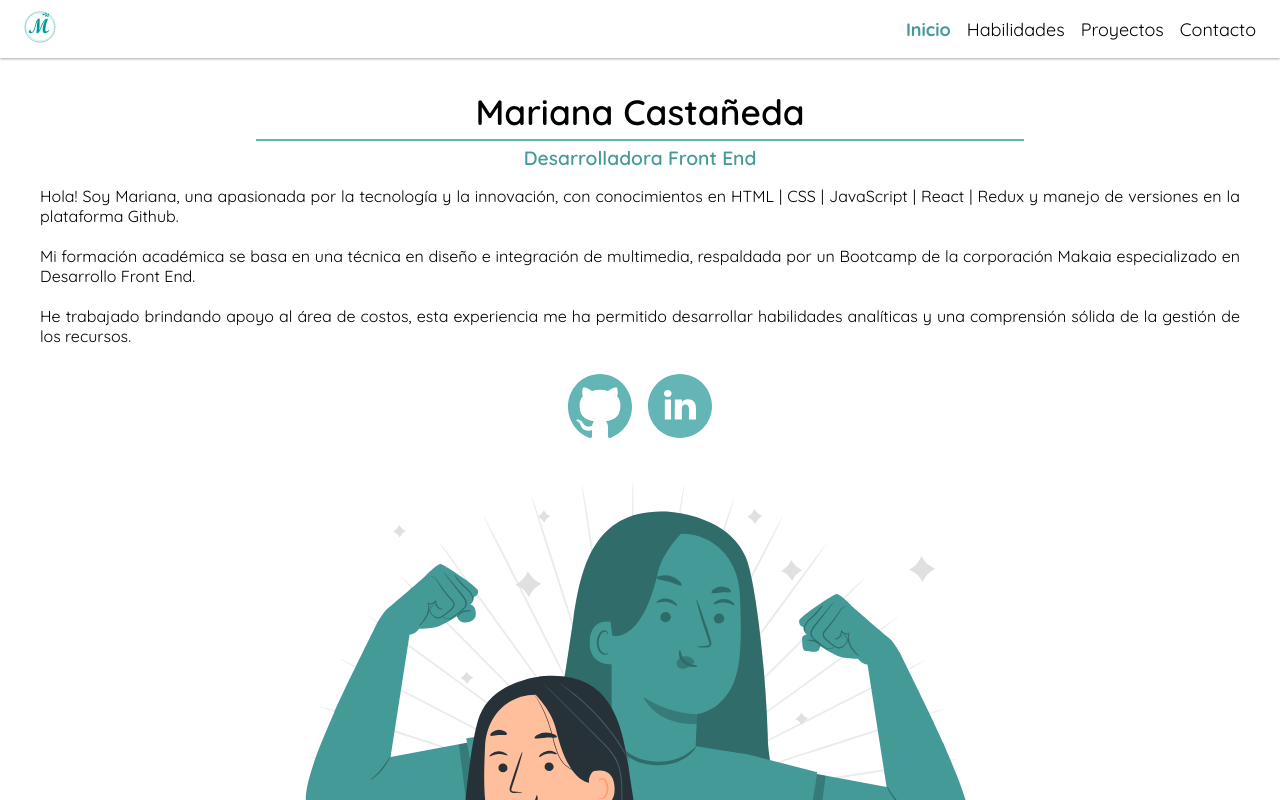
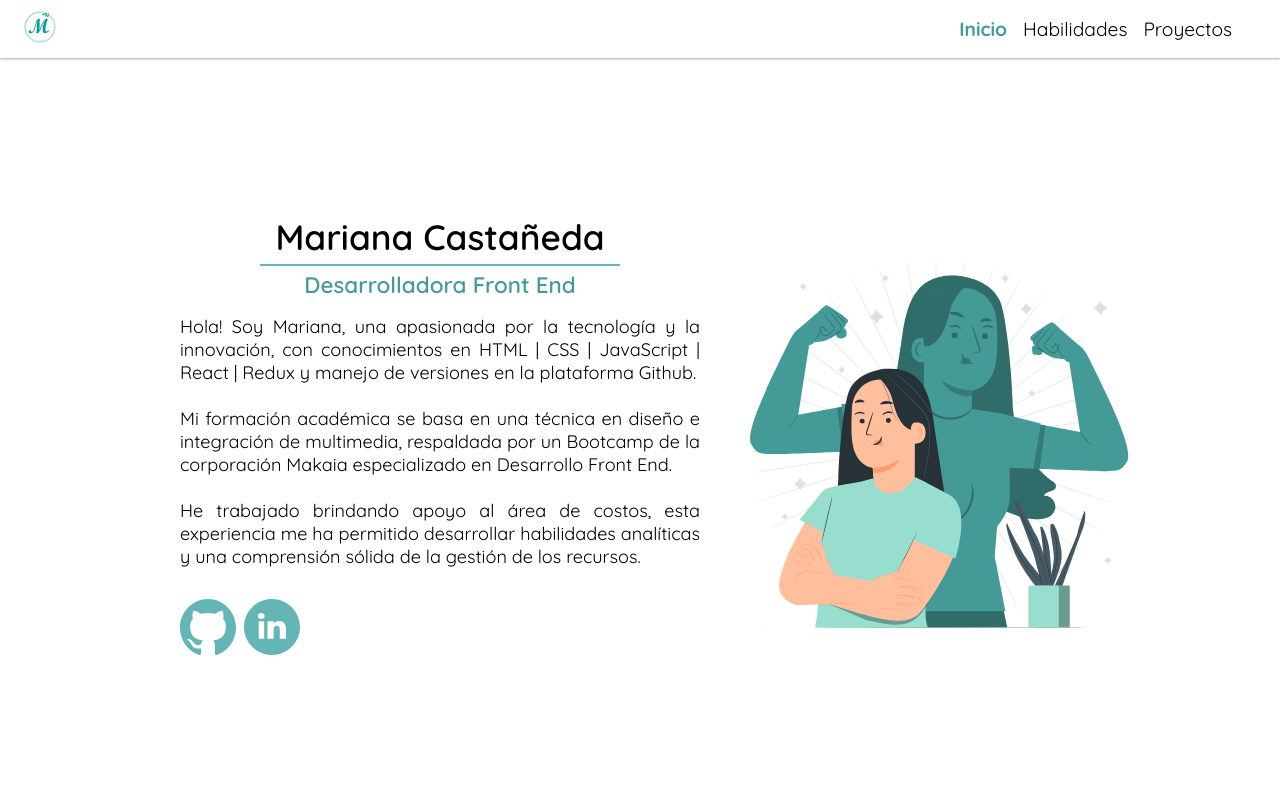
Before and after one commit to Mrcsbda/Portafolio, a React (Vite) app: page / in a window 1280 px wide. Shown: the top 800 px of the page. Built offline with nearby package versions, Linux system fonts and the light colour scheme.

Commit message:
home desktop styles

```diff
--- a/src/components/nav/Nav.jsx
+++ b/src/components/nav/Nav.jsx
@@ -14,10 +14,6 @@ const Nav = ({handleMobileMenu, desktopMenu}) => {
         {
             path: "proyectos",
             name: "Proyectos"
-        },
-        {
-            path: "contacto",
-            name: "Contacto"
         }
     ]
 
--- a/src/components/nav/nav.scss
+++ b/src/components/nav/nav.scss
@@ -74,3 +74,12 @@
         color: $dark-cyan;
     }
 }
+
+@media screen and (min-width: 1200px) {
+    .header {
+        padding-right: 3rem;
+        &__link {
+            font-size: 1.2rem;
+        }
+    }
+}
--- a/src/components/personalInformation/personalInformation.scss
+++ b/src/components/personalInformation/personalInformation.scss
@@ -32,7 +32,7 @@
 
     &__icons-container {
         display: flex;
-        gap: 1rem;
+        gap: 0.5rem;
         margin-bottom: 1rem;
     }
 
@@ -53,7 +53,7 @@
 
         &__icons-container {
             a img {
-                width: 4rem;
+                width: 3.5rem;
             }
         }
 
@@ -62,3 +62,30 @@
         }
     }
 }
+
+
+@media screen and (min-width: 1000px) {
+    .home {
+
+        &__information-container {
+            max-width: 600px;
+        }
+
+        &__title {
+            font-size: 2.2rem;
+        }
+
+        &__subtitle {
+            font-size: 1.4rem;
+        }
+
+        &__text {
+            font-size: 1.13rem;
+        }
+
+        &__icons-container {
+            align-self: flex-start;
+            padding-left: 2.5rem;
+        }
+    }
+}
--- a/src/pages/home/home.scss
+++ b/src/pages/home/home.scss
@@ -13,7 +13,21 @@
 @media screen and (min-width: 602px) {
     .home {
         &__illustration {
-            width: 55%;
+            width: 55vw;
+            max-width: 400px;
         }
     }
 }
+
+@media screen and (min-width: 1000px) {
+    .home {
+        display: flex;
+        justify-content: center;
+        align-items: center;
+        padding: 0 2rem;
+
+        &__illustration-container{
+           width: max-content;
+        }
+    }
+}
--- a/src/pages/layout/layout.scss
+++ b/src/pages/layout/layout.scss
@@ -2,7 +2,12 @@
 
 .layout {
     overflow-x: hidden;
+    height: 100vh;
+    max-height: 100%;
     width: 100%;
+    display: grid;
+    grid-template-columns: 100%;
+    grid-template-rows: auto 1fr;
 
     &__fixed {
         position: fixed;
--- a/src/router/Router.tsx
+++ b/src/router/Router.tsx
@@ -14,7 +14,6 @@ const Router = () => {
                     <Route index element={<Home />}/>
                     <Route path="habilidades" element={<Skills />}/>
                     <Route path="proyectos" element={<Projects />}/>
-                    <Route path="contacto" element={<Contact />}/>
                 </Route>
             </Routes>
         </BrowserRouter>
```
Also changed, not shown: public/images/contact-illustration.svg (deleted).
